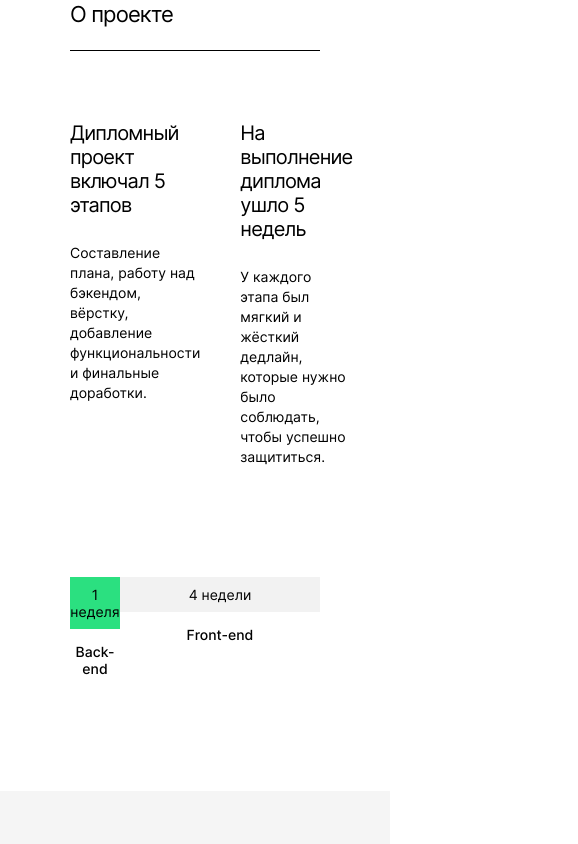
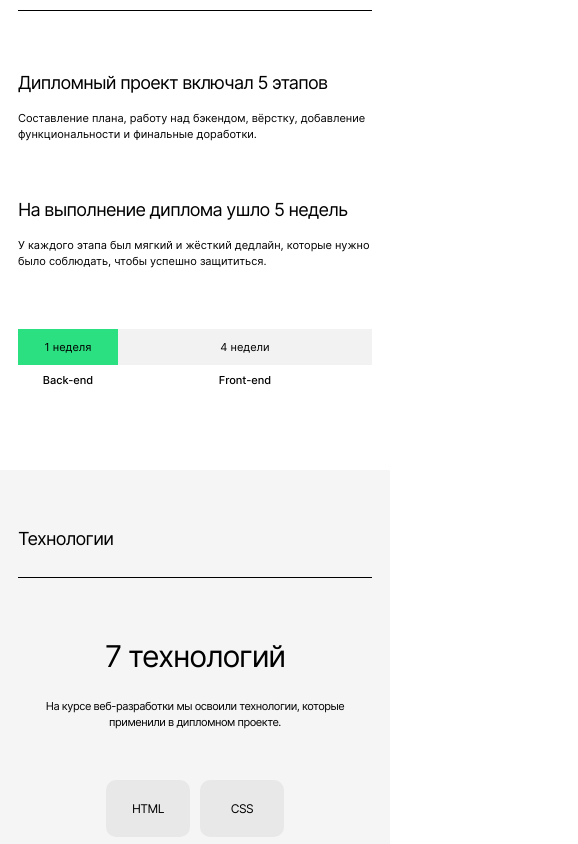
Before and after one commit to Rodzy28/movies-explorer-frontend, a React (Create React App) app: page / in a window 390 px wide. Shown: the part 820-1664 px from the top of the page, 578 px wide, since content can reach past the window. Built offline with nearby package versions, Linux system fonts and the light colour scheme.

Commit message:
Finish landing page

```diff
--- a/src/components/AboutMe/AboutMe.css
+++ b/src/components/AboutMe/AboutMe.css
@@ -52,6 +52,12 @@
   font-size: 14px;
   font-weight: 500;
   line-height: normal;
+  color: #000;
+  transition: opacity .3s;
+}
+
+.about-me__link:hover {
+  opacity: .6;
 }
 
 .about-me__foto {
@@ -60,3 +66,79 @@
   object-fit: cover;
   border-radius: 10px;
 }
+
+@media screen and (max-width: 900px) {
+  .about-me {
+    padding: 91px 50px 90px;
+  }
+
+  .about-me__name {
+    font-size: 40px;
+    line-height: 40px;
+    letter-spacing: -1.6px;
+    padding-bottom: 16px;
+  }
+
+  .about-me__job {
+    font-size: 12px;
+    line-height: 18px;
+    padding-bottom: 20px;
+  }
+
+  .about-me__bio {
+    font-size: 12px;
+    line-height: 18px;
+    padding-bottom: 87px;
+  }
+
+  .about-me__info {
+    max-width: 364px;
+  }
+
+  .about-me__foto {
+    width: 255px;
+    height: 307px;
+  }
+}
+
+@media screen and (max-width: 600px) {
+  .about-me {
+    padding: 83px 14px 70px;
+  }
+
+  .about-me__title {
+    font-size: 18px;
+    letter-spacing: -0.72px;
+    padding-bottom: 28px;
+    margin-bottom: 60px;
+  }
+
+  .about-me__container {
+    flex-direction: column;
+    gap: 38px;
+  }
+
+  .about-me__foto {
+    order: -1;
+    width: 292px;
+    height: 352px;
+    align-self: center;
+  }
+
+  .about-me__name {
+    font-size: 30px;
+    letter-spacing: -1.2px;
+    padding-bottom: 18px;
+  }
+
+  .about-me__job {
+    font-size: 11px;
+    line-height: 16px;
+  }
+
+  .about-me__bio {
+    font-size: 11px;
+    line-height: 16px;
+    padding-bottom: 40px;
+  }
+}
--- a/src/components/AboutProject/AboutProject.css
+++ b/src/components/AboutProject/AboutProject.css
@@ -83,3 +83,82 @@
 .table-line__week_gray {
   background-color: #F2F2F2;
 }
+
+@media screen and (max-width: 900px) {
+  .about-project {
+    padding: 91px 50px 77px;
+  }
+
+  .table {
+    gap: 37px;
+  }
+
+  .table__text {
+    padding-top: 22px;
+    font-size: 12px;
+    line-height: 18px;
+  }
+
+  .table-line {
+    padding-top: 93px;
+  }
+
+  .table-line__cell {
+    min-width: 140px;
+  }
+
+  .table-line__cell:last-child {
+    max-width: 100%;
+  }
+}
+
+@media screen and (max-width: 600px) {
+  .about-project {
+    padding: 71px 18px 70px;
+  }
+
+  .about-project__title {
+    font-size: 18px;
+    letter-spacing: -0.72px;
+    padding-bottom: 28px;
+  }
+
+  .table {
+    padding-top: 61px;
+    flex-direction: column;
+    gap: 57px;
+  }
+
+  .table__cell {
+    gap: 17px;
+  }
+
+  .table__heading {
+    font-size: 18px;
+    letter-spacing: -0.72px;
+  }
+
+  .table__text {
+    padding: 0;
+    font-size: 11px;
+    line-height: 16px;
+  }
+
+  .table-line {
+    padding-top: 60px;
+  }
+
+  .table-line__cell {
+    min-width: 100px;
+  }
+
+  .table-line__week {
+    font-size: 11px;
+    padding: 11px 0;
+  }
+
+  .table-line__text {
+    font-size: 11px;
+    margin-top: 7px;
+  }
+}
--- a/src/components/Footer/Footer.css
+++ b/src/components/Footer/Footer.css
@@ -42,4 +42,52 @@
 
 .footer__link {
   text-decoration: none;
+  color: #000;
+  transition: opacity .3s;
 }
+
+.footer__link:hover {
+  opacity: .6;
+}
+
+@media screen and (max-width: 900px) {
+  .footer {
+    padding-left: 30px;
+    padding-right: 30px;
+  }
+}
+
+@media screen and (max-width: 600px) {
+  .footer {
+    padding-left: 10px;
+    padding-right: 10px;
+  }
+
+  .footer__title {
+    font-size: 12px;
+    margin-bottom: 30px;
+  }
+
+  .footer__info {
+    flex-direction: column;
+    align-items: center;
+    gap: 30px;
+  }
+
+  .footer__links {
+    order: -1;
+    flex-direction: column;
+    align-items: center;
+    gap: 12px;
+  }
+
+  .footer__cell {
+    margin: 0;
+    font-size: 12px;
+  }
+
+  .footer__copyright {
+    font-size: 12px;
+    color: #A0A0A0;
+  }
+}
--- a/src/components/Header/Header.css
+++ b/src/components/Header/Header.css
@@ -16,6 +16,11 @@
 
 .header__logo {
   font-size: 0;
+  transition: opacity .3s;
+}
+
+.header__logo:hover {
+  opacity: .6;
 }
 
 .header__links {
@@ -30,6 +35,11 @@
 .header__link {
   color: #FFF;
   text-decoration: none;
+  transition: opacity .3s;
+}
+
+.header__link:hover {
+  opacity: .6;
 }
 
 .header__link:last-child {
@@ -42,7 +52,7 @@
   border-radius: 3px;
 }
 
-@media screen and (max-width: 1050px) {
+@media screen and (max-width: 900px) {
   .header__container {
     display: flex;
     justify-content: space-between;
@@ -51,7 +61,7 @@
   }
 }
 
-@media screen and (max-width: 425px)  {
+@media screen and (max-width: 425px) {
   .header__links {
     gap: 14px;
   }
@@ -68,7 +78,7 @@
 
 }
 
-@media screen and (max-width: 767px)  {
+@media screen and (max-width: 767px) {
   .header__container {
     width: calc(100vw - 28px)
   }
--- a/src/components/NavTab/NavTab.css
+++ b/src/components/NavTab/NavTab.css
@@ -16,13 +16,14 @@
   align-items: center;
   line-height: 16px;
   box-sizing: border-box;
+  transition: opacity .3s;
 }
 
 .navtab__link:hover {
-  opacity: 0.6;
+  opacity: .6;
 }
 
-@media screen and (max-width: 1085px) {
+@media screen and (max-width: 900px) {
   .navtab {
     display: flex;
     justify-content: center;
--- a/src/components/Portfolio/Portfolio.css
+++ b/src/components/Portfolio/Portfolio.css
@@ -38,6 +38,11 @@
   font-size: 30px;
   line-height: 50px;
   letter-spacing: -1.2px;
+  transition: opacity .3s;
+}
+
+.portfolio__link:hover {
+  opacity: .4;
 }
 
 .portfolio__icon {
@@ -48,3 +53,37 @@
   width: 29px;
   height: 29px;
 }
+
+@media screen and (max-width: 900px) {
+  .portfolio {
+    padding: 0 50px 90px;
+  }
+
+  .portfolio__link {
+    font-size: 28px;
+    letter-spacing: -1.12px;
+  }
+}
+
+@media screen and (max-width: 600px) {
+  .portfolio {
+    padding: 0 14px 70px;
+  }
+
+  .portfolio__title {
+    font-size: 14px;
+    margin-bottom: 40px;
+  }
+
+  .portfolio__link {
+    font-size: 18px;
+    line-height: 28px;
+    letter-spacing: -0.72px;
+  }
+
+  .portfolio__icon {
+    margin: 0;
+    width: 22px;
+    height: 18px;
+  }
+}
--- a/src/components/Promo/Promo.css
+++ b/src/components/Promo/Promo.css
@@ -32,7 +32,7 @@
   padding-top: 36px;
 }
 
-@media screen and (max-width: 1085px) {
+@media screen and (max-width: 900px) {
   .promo__container {
     display: flex;
     flex-direction: column;
--- a/src/components/Techs/Techs.css
+++ b/src/components/Techs/Techs.css
@@ -34,7 +34,7 @@
 .techs__text {
   margin: 0;
   padding-bottom: 100px;
-  width: 460px;
+  max-width: 460px;
   text-align: center;
   font-size: 14px;
   line-height: 20px;
@@ -47,6 +47,7 @@
   list-style-type: none;
   display: flex;
   gap: 10px;
+  flex-wrap: wrap;
 }
 
 .techs__table-cell {
@@ -61,3 +62,61 @@
   line-height: normal;
   letter-spacing: -0.56px;
 }
+
+@media screen and (max-width: 900px) {
+  .techs {
+    padding: 90px 50px;
+  }
+
+  .techs__subtitle {
+    padding-top: 80px;
+    padding-bottom: 22px;
+  }
+
+  .techs__text {
+    font-size: 12px;
+    line-height: 18px;
+    letter-spacing: -0.48px;
+    padding-bottom: 83px;
+  }
+
+  .techs__table-cell {
+    width: 84px;
+    height: 57px;
+    font-size: 12px;
+    letter-spacing: -0.48px;
+  }
+}
+
+@media screen and (max-width: 767px) {
+  .techs__table {
+    max-width: calc(84px + 84px + 10px);
+  }
+}
+
+@media screen and (max-width: 600px) {
+  .techs {
+    padding: 58px 18px;
+  }
+
+  .techs__title {
+    font-size: 18px;
+    letter-spacing: -0.72px;
+    padding-bottom: 28px;
+  }
+
+  .techs__subtitle {
+    padding-top: 60px;
+    padding-bottom: 24px;
+    font-size: 30px;
+    line-height: normal;
+    letter-spacing: -1.2px;
+  }
+
+  .techs__text {
+    padding-bottom: 50px;
+    font-size: 11px;
+    line-height: 16px;
+    letter-spacing: -0.44px;
+  }
+}
```
Also changed, not shown: src/images/arrow2.svg (added).
